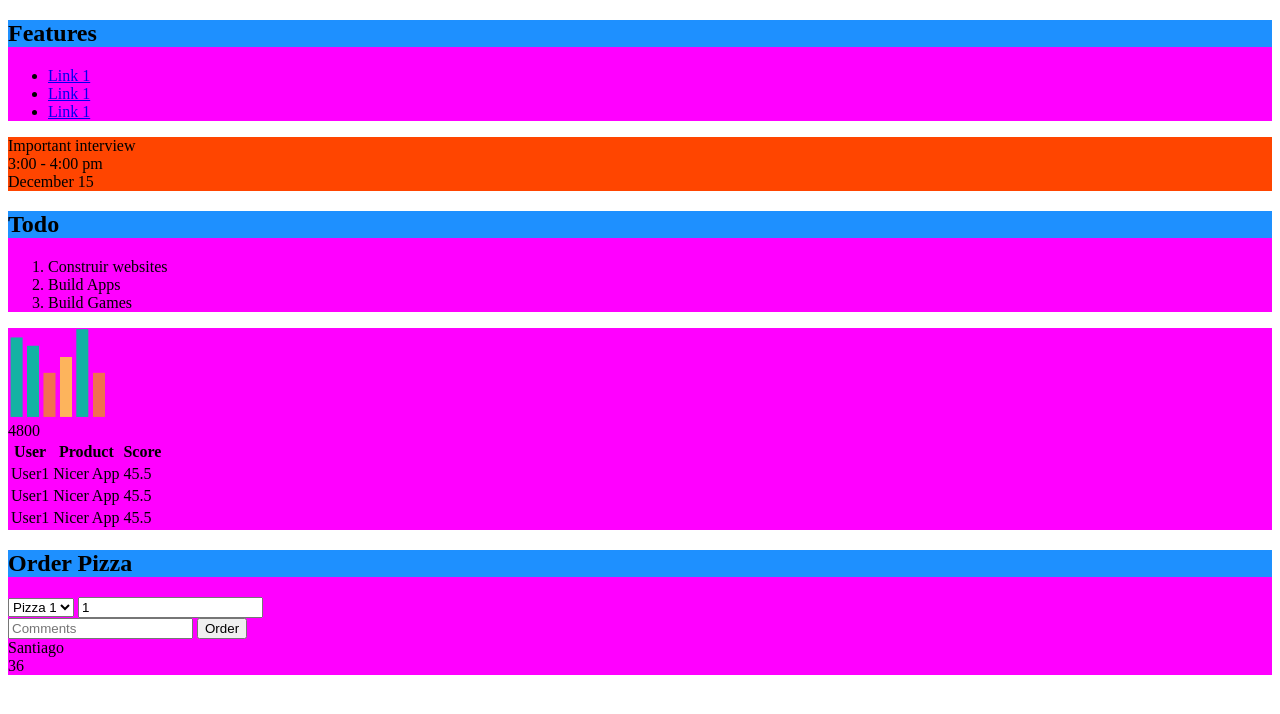
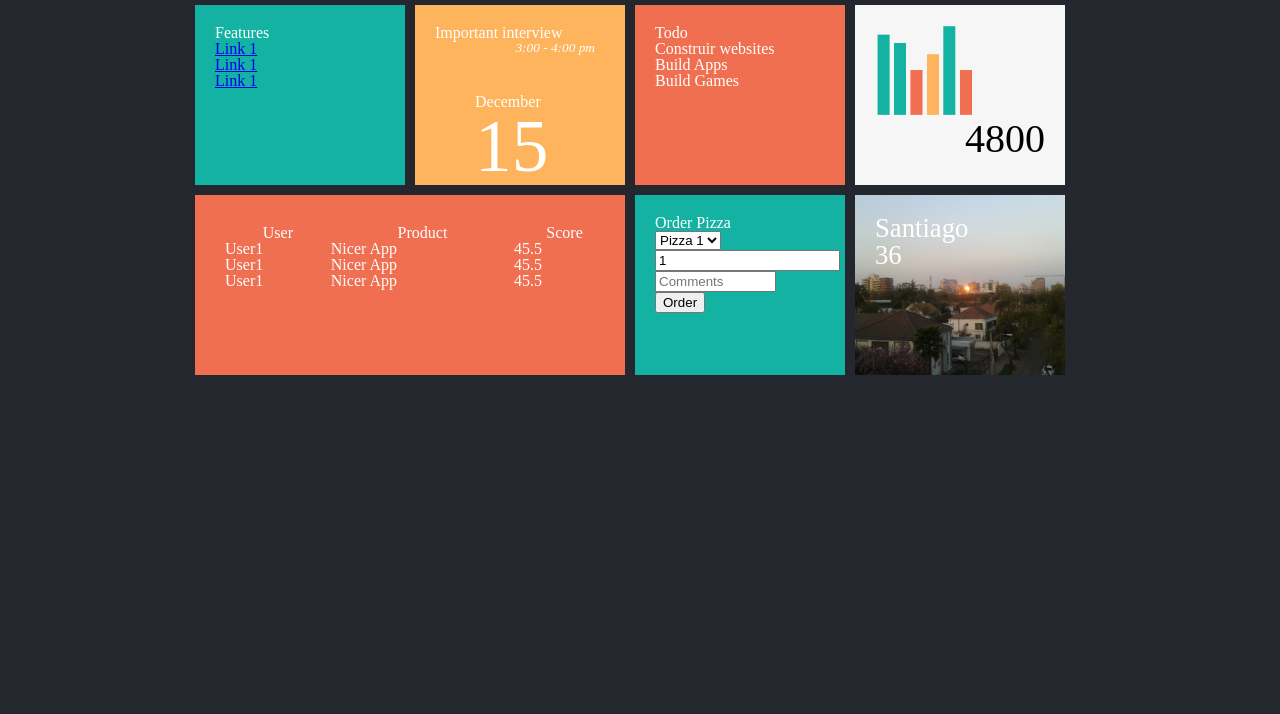
Before and after one commit to eduardocs25/Gae_jinja2, a Python web app: template templates/pruebas.html in a window 1280 px wide. Shown: the top 714 px of the page. Run offline with Jinja, Linux system fonts and the light colour scheme; the template is opened without the code that fills it, so the values that code supplies are empty.

Commit message:
En este punto ya tiene jinja2 css y imagenes todo ya incluido en el app.yaml
se finalizo el proyecto del curso html y css ahora ya se pueden agregar css y imagenes asi como archivos ilimitados separados de css y distintos tipos de images

```diff
--- a/styles/styles.css
+++ b/styles/styles.css
@@ -4,14 +4,85 @@ nav, footer, section{text-align:center;margin:20px;}
 
 .productblock {width:45%;height:150px;margin:5px;float:left;}
 
-h2{
-    background-color: dodgerblue;
-}
-
-#interview{
-    background-color: orangered;
+body{
+    background-color: #25272F;
+    font-family: cursive;
+    color: white;
+    font-weight: bold;
 }
 
 .tile{
+    width: 170px;
+    height: 140px;
+    margin: 5px;
+    padding: 20px;
     background-color: magenta;
+    float: left;
 }
+
+.tile-double{
+    width: 390px;
+    height: 140px;
+    margin: 5px;
+    padding: 20px;
+    background-color: magenta;
+    float: left;
+}
+
+
+
+.green{
+    background-color: #13B2A3;
+}
+
+.red{
+    background-color: #F16F51;
+}
+.yellow{
+    background-color: #FDB45C;
+}
+.lightgrey{
+    background-color: #F6F6F6;
+    color: black;
+}
+
+.city-image{
+    background-image: url("/img/santiago.png");
+    font-size: 20pt;
+}
+#main-container{
+    max-width: 900px;
+    min-width: 500px;
+    margin: 0 auto;
+
+}
+
+#users-table{
+    margin: 10px;
+    font-weight: normal;
+    width: 100%;
+}
+
+.class-total{
+    font-size: 30pt;
+    text-align: right;
+}
+
+.event-day{
+    font-size: 55pt;
+}
+
+.event-hour{
+    font-size: 10pt;
+    font-style: italic;
+    text-align: right;
+    margin-right: 10px;
+}
+.event-date{
+    margin: 40px;
+}
+
+h2{
+    margin-bottom: 15px;
+    font-size: 18pt;
+}
--- a/templates/pruebas.html
+++ b/templates/pruebas.html
@@ -3,11 +3,12 @@
     <head lang="en">
         <meta charset="UTF-8">
         <link rel="stylesheet" href="/styles/styles.css">
+        <link rel="stylesheet" href="/styles/reset.css">
         <title>Webean | Desarrollo web para emprendedores</title>
     </head>
     <body>
-        <div>
-            <div class="tile">
+        <div id="main-container">
+            <div class="tile green">
                 <h2>Features</h2>
                 <ul>
                     <li><a href="http://www.google.com">Link 1</a></li>
@@ -15,12 +16,12 @@
                     <li><a href="http://www.google.com">Link 1</a></li>
                 </ul>
             </div>
-            <div class="tile" id="interview">
+            <div class="tile yellow" id="interview">
                 <div>Important interview</div>
-                <div>3:00 - 4:00 pm</div>
-                <div>December <span>15</span></div>
+                <div class="event-hour">3:00 - 4:00 pm</div>
+                <div class="event-date">December <span class="event-day">15</span></div>
             </div>
-            <div class="tile">
+            <div class="tile red">
                 <h2>Todo</h2>
                 <ol>
                     <li>Construir websites</li>
@@ -28,12 +29,12 @@
                     <li>Build Games</li>
                 </ol>
             </div>
-            <div class="tile">
+            <div class="tile lightgrey">
                 <img src="img/chart.png" width="100">
-                <div>4800</div>
+                <div class="class-total">4800</div>
             </div>
-            <div class="tile">
-                <table>
+            <div class="tile-double red">
+                <table id="users-table">
                     <thead>
                         <th>User</th>
                         <th>Product</th>
@@ -58,7 +59,7 @@
                     </tbody>
                 </table>
             </div>
-            <div class="tile">
+            <div class="tile green">
                 <h2>Order Pizza</h2>
                 <form>
                     <select>
@@ -66,12 +67,12 @@
                         <option>Pizza 2</option>
                         <option>Pizza 3</option>
                     </select>
-                    <input type="number" value="1" /><br/>
-                    <input type="text" placeholder="Comments"/>
+                    <input type="number" value="1"/>
+                    <input type="text" placeholder="Comments" size="12px"/>
                     <button>Order</button>
                 </form>
             </div>
-            <div class="tile">
+            <div class="tile city-image">
                 <div>Santiago</div>
                 <div>36</div>
             </div>
```
